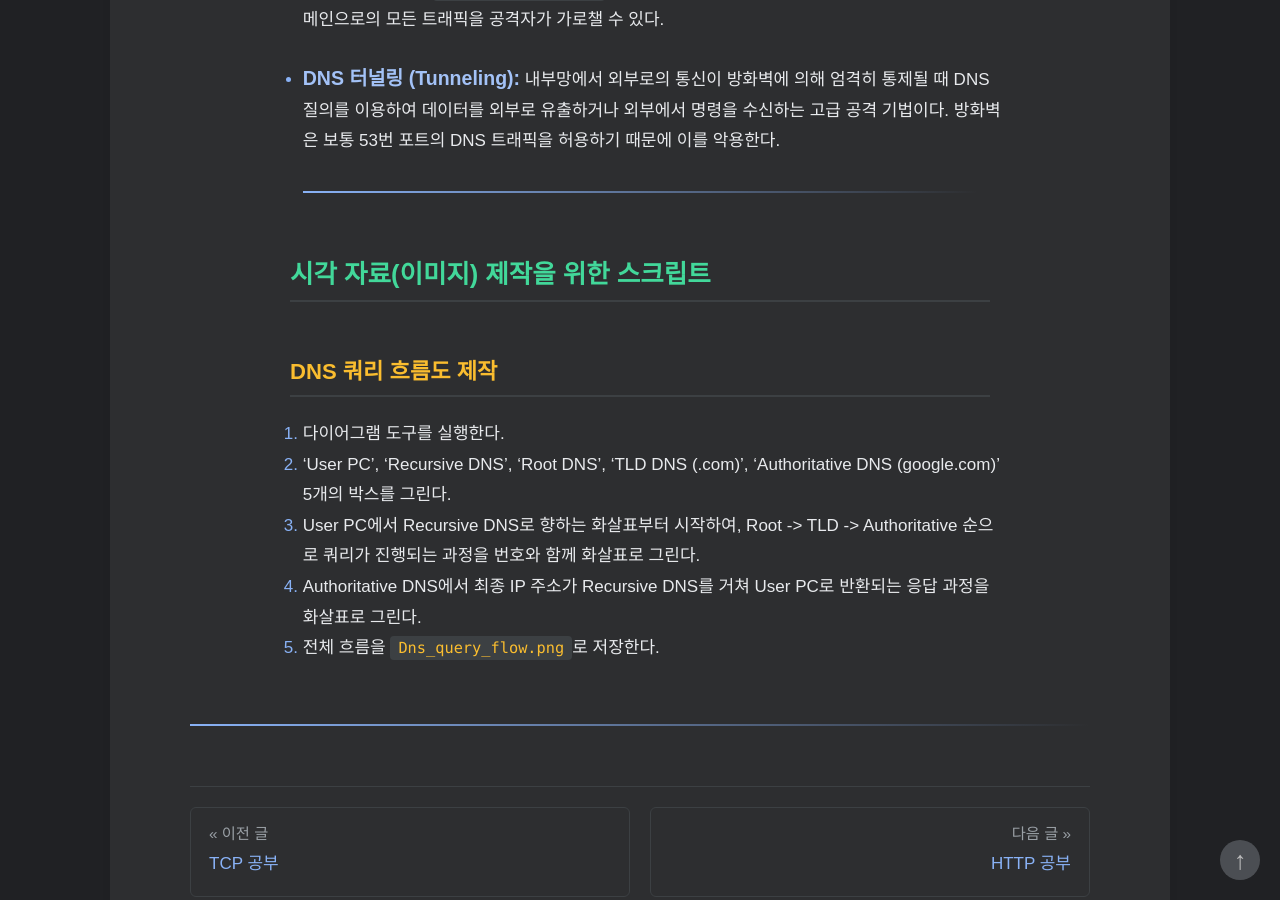
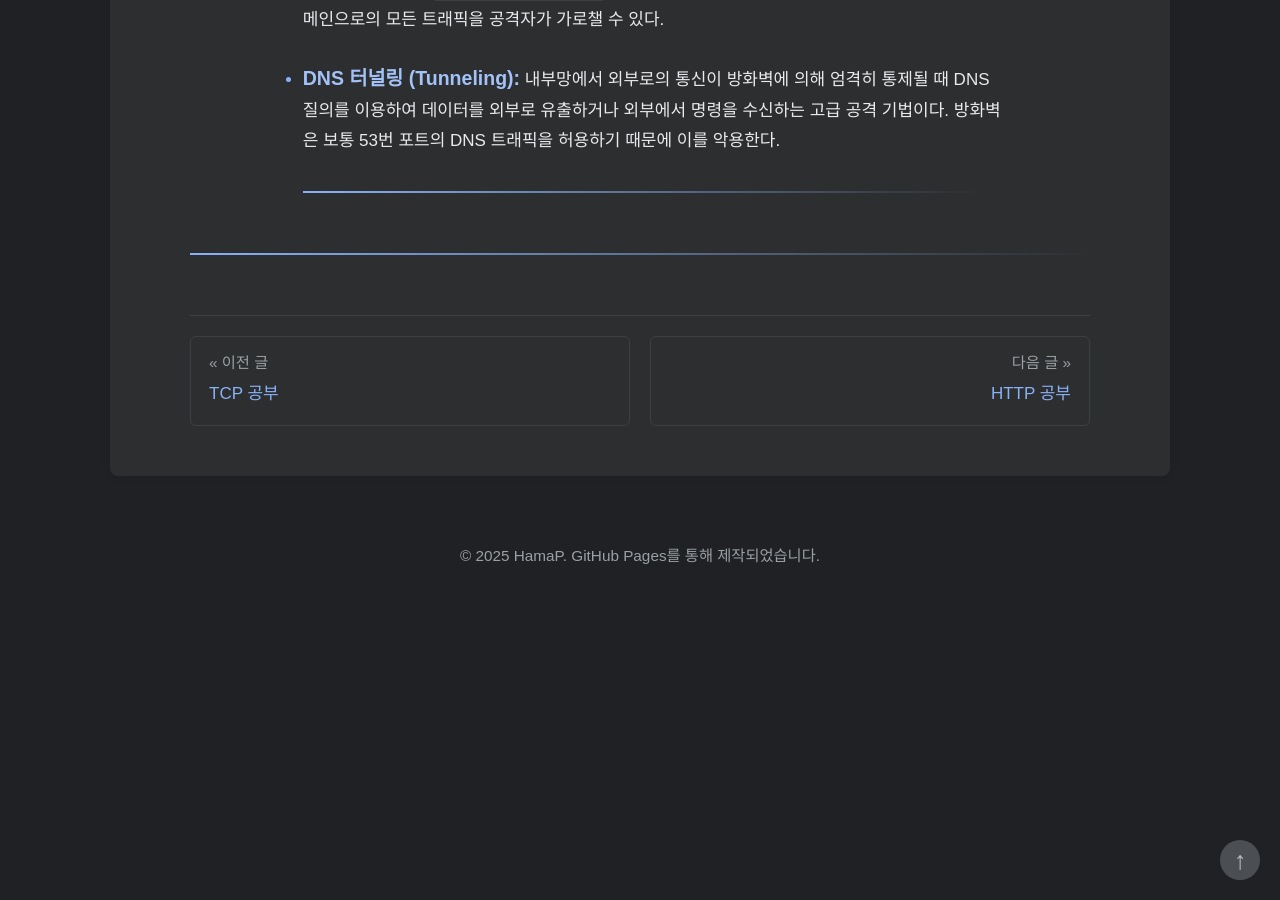
Before and after one commit to HamaP0/HamaP0.github.io, a Jekyll site: the page built from _posts/웹 기술/2025-08-11-DNS_study.md, in a window 1280 px wide and 900 px high, scrolled down 2179 px. Built offline with Jekyll 4.4.1, drawn with Linux system fonts in a browser that asks for light colours; some web fonts are replaced.

Commit message:
Update 2025-08-11-DNS_study.md

```diff
--- a/_posts/웹 기술/2025-08-11-DNS_study.md
+++ b/_posts/웹 기술/2025-08-11-DNS_study.md
@@ -45,16 +45,3 @@ DNS 서버에는 도메인에 대한 다양한 정보가 레코드 형태로 저
     내부망에서 외부로의 통신이 방화벽에 의해 엄격히 통제될 때 DNS 질의를 이용하여 데이터를 외부로 유출하거나 외부에서 명령을 수신하는 고급 공격 기법이다. 방화벽은 보통 53번 포트의 DNS 트래픽을 허용하기 때문에 이를 악용한다.
 
 <hr class="short-rule">
-
-
-
-
-### 시각 자료(이미지) 제작을 위한 스크립트
-
-#### **DNS 쿼리 흐름도 제작**
-
-1.  다이어그램 도구를 실행한다.
-2.  'User PC', 'Recursive DNS', 'Root DNS', 'TLD DNS (.com)', 'Authoritative DNS (google.com)' 5개의 박스를 그린다.
-3.  User PC에서 Recursive DNS로 향하는 화살표부터 시작하여, Root -> TLD -> Authoritative 순으로 쿼리가 진행되는 과정을 번호와 함께 화살표로 그린다.
-4.  Authoritative DNS에서 최종 IP 주소가 Recursive DNS를 거쳐 User PC로 반환되는 응답 과정을 화살표로 그린다.
-5.  전체 흐름을 `Dns_query_flow.png`로 저장한다.
```
